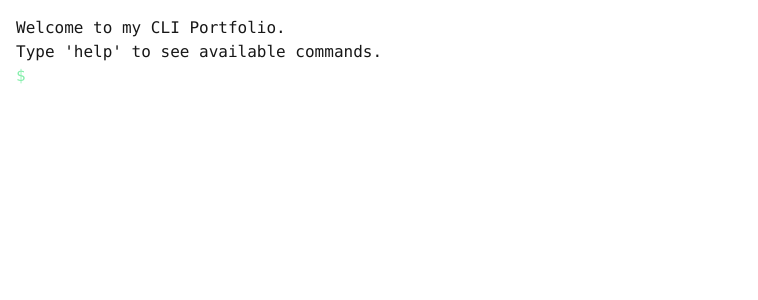
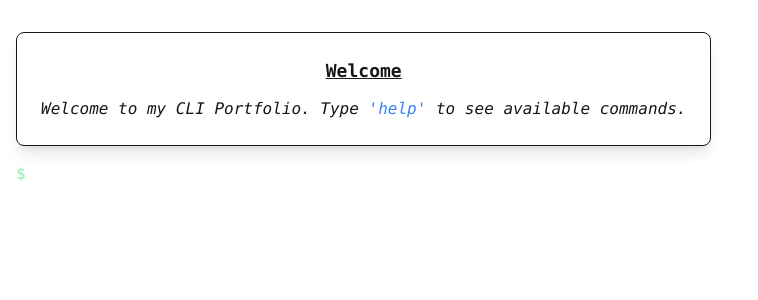
Before and after one commit to maurinw/nextjs-cli-portfolio, a Next.js app: page / in a window 1280 px wide. Shown: the top 300 px of the page, without its empty margins (0-758 px from the left). Built offline with nearby package versions, Linux system fonts and the light colour scheme.

Commit message:
implement defaultframe for all sections

```diff
--- /dev/null
+++ b/app/components/DefaultFrame.tsx
@@ -0,0 +1,16 @@
+export default function DefaultFrame({
+  title,
+  children,
+}: {
+  title: string;
+  children: React.ReactNode;
+}) {
+  return (
+    <div className="p-6 border rounded-lg w-fit bg-[var(--background)] border-[var(--foreground)] mt-4 mb-4 shadow-lg">
+      <h2 className="text-lg font-bold underline mb-3 text-[var(--foreground)] text-center">
+        {title}
+      </h2>
+      <div className="space-y-2">{children}</div>
+    </div>
+  );
+}
--- a/app/components/Terminal.tsx
+++ b/app/components/Terminal.tsx
@@ -3,6 +3,7 @@ import { useReducer, useRef, useEffect } from "react";
 import { commands } from "../commands/Commands";
 import CommandInput from "../commands/CommandInput";
 import { useTheme } from "../context/ThemeContext";
+import Welcome from "../sections/Welcome";
 import { ReactNode } from "react";
 
 type HistoryEntry = string | ReactNode;
@@ -26,10 +27,7 @@ function historyReducer(state: State, action: Action): State {
 
 export default function Terminal() {
   const [state, dispatch] = useReducer(historyReducer, {
-    history: [
-      "Welcome to my CLI Portfolio.",
-      "Type 'help' to see available commands.",
-    ],
+    history: [],
   });
 
   const { theme, setTheme } = useTheme();
@@ -80,6 +78,7 @@ export default function Terminal() {
       className="h-screen bg-[var(--background)] text-[var(--foreground)] font-mono p-4 overflow-y-auto"
       onClick={() => terminalEndRef.current?.scrollIntoView()}
     >
+      <Welcome /> {/* ✅ Show the Fancy Welcome Message */}
       {state.history.map((line, index) => (
         <div key={index} className="whitespace-pre-wrap">
           {line}
--- a/app/sections/About.tsx
+++ b/app/sections/About.tsx
@@ -1,7 +1,9 @@
+import DefaultFrame from "../components/DefaultFrame";
+
 export default function About() {
   return (
-    <div className="text-red-400">
-      <p>tbd.</p>
-    </div>
+    <DefaultFrame title="About">
+      <ul></ul>
+    </DefaultFrame>
   );
 }
--- a/app/sections/Contact.tsx
+++ b/app/sections/Contact.tsx
@@ -1,7 +1,9 @@
+import DefaultFrame from "../components/DefaultFrame";
+
 export default function Contact() {
   return (
-    <div className="text-red-400">
-      <p>tbd.</p>
-    </div>
+    <DefaultFrame title="Contact">
+      <ul></ul>
+    </DefaultFrame>
   );
 }
--- a/app/sections/Help.tsx
+++ b/app/sections/Help.tsx
@@ -1,10 +1,9 @@
+import DefaultFrame from "../components/DefaultFrame";
+
 export default function Help() {
   return (
-    <div className="p-4 border rounded-lg w-fit bg-[var(--background)] border-[var(--foreground)]">
-      <h2 className="text-lg font-bold underline mb-2 text-[var(--foreground)]">
-        Available Commands:
-      </h2>
-      <ul className="list-none space-y-1">
+    <DefaultFrame title="Available Commands">
+      <ul className="list-none space-y-2">
         <li>
           <span className="font-semibold text-blue-500 dark:text-yellow-400">
             help
@@ -48,6 +47,6 @@ export default function Help() {
           - Switches to light mode
         </li>
       </ul>
-    </div>
+    </DefaultFrame>
   );
 }
--- a/app/sections/Projects.tsx
+++ b/app/sections/Projects.tsx
@@ -1,7 +1,9 @@
+import DefaultFrame from "../components/DefaultFrame";
+
 export default function Projects() {
   return (
-    <div className="text-red-400">
-      <p>tbd.</p>
-    </div>
+    <DefaultFrame title="Projects">
+      <ul></ul>
+    </DefaultFrame>
   );
 }
--- /dev/null
+++ b/app/sections/Welcome.tsx
@@ -0,0 +1,13 @@
+import DefaultFrame from "../components/DefaultFrame";
+
+export default function Welcome() {
+  return (
+    <DefaultFrame title="Welcome">
+      <p className="text-[var(--foreground)] text-center italic">
+        Welcome to my CLI Portfolio. Type{" "}
+        <span className="text-blue-500 dark:text-yellow-400">'help'</span> to
+        see available commands.
+      </p>
+    </DefaultFrame>
+  );
+}
```
